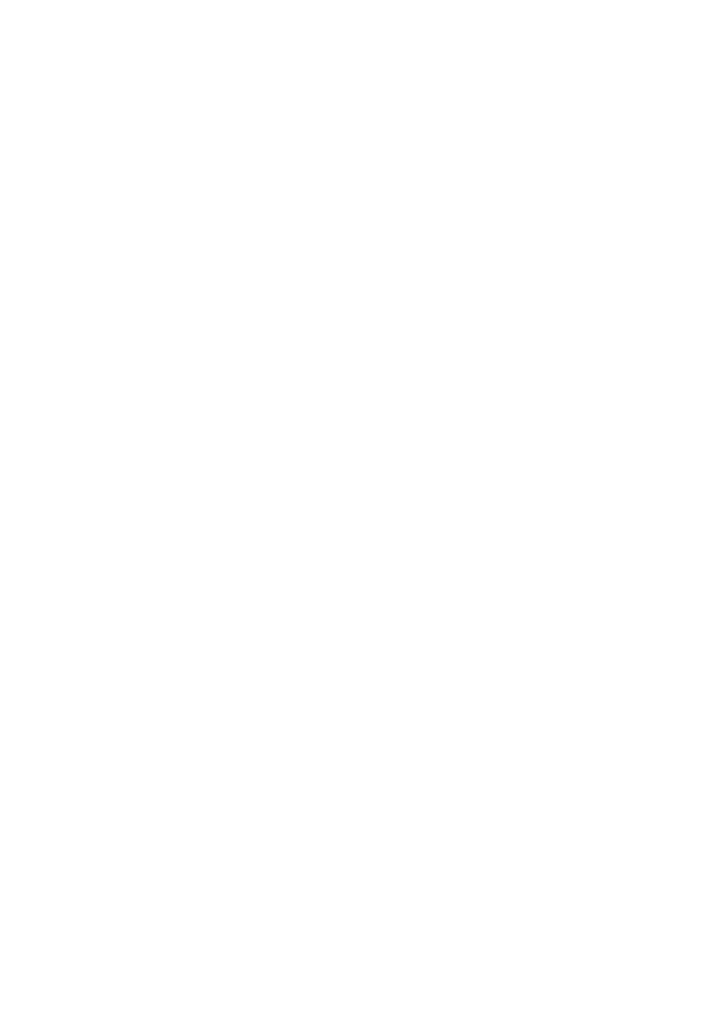
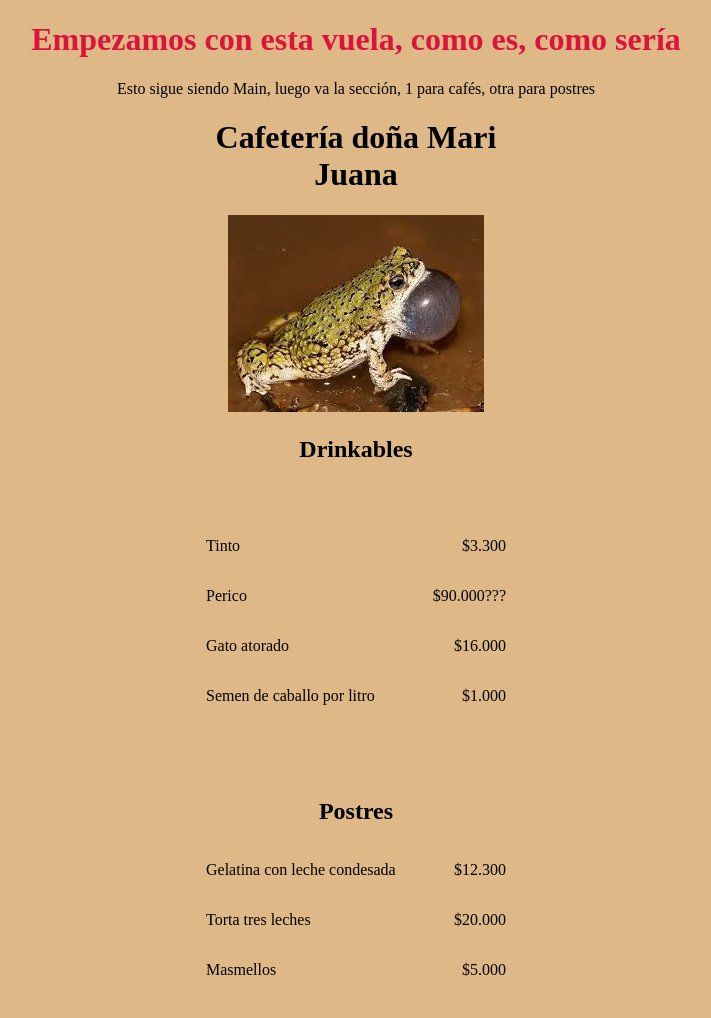
Before and after one commit to JuanchoSuarez/ResponsiveWeb, a plain HTML site: page JFS-M2-MenuCafe CSS/index.html in a window 1280 px wide. Shown: the whole page, without its empty margins (284-995 px from the left). Before the commit the page ends 800 px from the top, so only its background shows below. Drawn offline with Linux system fonts and the light colour scheme.

Commit message:
Conceptos aprendidos de CSS y HTML5 hasta la mitad del curso

```diff
--- a/JFS-M2-MenuCafe CSS/index.html
+++ b/JFS-M2-MenuCafe CSS/index.html
@@ -1,17 +1,75 @@
 <!-- En este proyecto voy a ver las bases de Cascading Style Sheet haciendo el menú de un café. Dice como deben ser mostrados los elementos de HTML -->
 <!-- Siempre (como en cualquier index) se debe poner el !DOCTYPE html y si quiere lang="es" -->
  <!DOCTYPE html>
- <html lang="en">
+ <html lang="es">
     <head>
         <meta charset="UTF-8">
         <meta name="description" content="Primer acercamiento a CSS">
         <meta name="author" content="Juancho">
+        <title>Menu Cafetería</title>
+        <!-- Para tener control sobre lo que se ve en pantalla, se agrega 'style' -->
+        <!-- Dentro va a tener un elemento (h1, p, img) { propiedad (color, tamaño): valor (20px, rojo, ...) }-->
+        <!-- Un ejemplo es el siguiente, donde se va a estilizar un titulo, si yo digo h1 como elemento, todos los h1s van a seguir esa regla que yo ponga en el stilo -->
+        <style>
+            /* Tenia estructuras de CSS acá, pero ahora están en STYLES.CSS */
+        </style>
+<!-- Lo que he hecho es poner todos los elementos con esta regla, pero como voy a poner muchos mas a lo largo del index, creo un archivo styles.css y linkeo el stilo al elemento -->
+
+<!-- Si o Si se tiene que poner la referencia del styles.css en el head del HTML: -->
+    <link rel="stylesheet" href="styles.css">
     </head>
+
     <body>
-     <section>
-      <main>
+      <!-- Para yo darle reglas al siguiente h1, según su id puedo decirle, en styles, que hacer: -->
+      <h1 id="titulo-pagina">Empezamos con esta vuela, como es, como sería</h1>
 
-      </main>
-     </section>
+      <p class="centrado">Esto sigue siendo Main, luego va la sección, 1 para cafés, otra para postres</p>
+     </main>
+      <div id="sapo">
+        <h1>Cafetería doña Mari Juana</h1>
+        <img src="sapo feo.jpeg" alt="Es un sapo re feo">
+        <br>
+        <h2>Drinkables</h2>
+      </div>
+
+      <!--
+      <div id="img">
+        <h2>Imagen puesta en styles:</h2>
+      </div>
+      -->
+
+      <div id="article">
+       <article class="item">
+      <!-- En el ejemplo del menú de café, se utiliza un articulo para poner elementos relacionados como el sabor del cafe y su precio -->
+        <br>
+        <p class="bebida">Tinto</p><p class="precio">$3.300</p>
+      <!-- p es un elemento de tipo bloque que toma todo el espacio del padre, para que sea inline, en css se pone... (en .item) -->
+       </article>
+
+       <article class="item">
+        <p class="bebida">Perico</p><p class="precio">$90.000???</p>
+       </article>
+
+       <article class="item">
+        <p class="bebida">Gato atorado</p><p class="precio">$16.000</p>
+       </article>
+
+       <article class="item">
+         <p class="bebida">Semen de caballo por litro</p><p class="precio">$1.000</p>
+       </article>
+      </div>
+
+      <div id="article">
+       <section class="item">
+        <br>
+        <h2 class="centrado">Postres</h2>
+        <p class="postre">Gelatina con leche condesada</p><p class="precio">$12.300</p>
+        <p class="postre">Torta tres leches</p><p class="precio">$20.000</p>
+        <p class="postre">Masmellos</p><p class="precio">$5.000</p>
+       </section>
+      </div>
+
+      </section>
+
     </body>
  </html>
--- /dev/null
+++ b/JFS-M2-MenuCafe CSS/styles.css
@@ -0,0 +1,57 @@
+/* Cuando se inicia con un . se hace referencia a una clase, es decir que varios elementos van a utilizar esta regla */
+.centrado {
+    text-align: center;
+}
+
+/* Con el # de inicio, solo se hace referencia a 1 elemento, haciendo referencia al ID*/
+#titulo-pagina {
+    text-align: center;
+    color: crimson;
+}
+
+/* Se le cambia el color el background definiendo como elemento el body y dandole las reglas */
+body {
+    background-color: burlywood;
+    /*background-image: url(bob\ feo.jpeg); */
+
+}
+
+#sapo {
+    width: 300px;
+    margin-left: auto;
+    margin-right: auto;
+    text-align: center;
+}
+
+#img {
+}
+
+/* Haciendo paddings de espacio externo hacia el contenido, si yo tengo los 4 lados, puedo resumirlo solo haciendo un padding:  */
+#article {
+    width: 300px;
+    padding: 20px;
+    margin-left: auto;
+    margin-right: auto;
+}
+
+/* Teniendo en cuenta que los caracteres del precio son mnenos que el nombre de la bebida, se le da un 75% de margen al nombre y 25% al precio */
+.bebida {
+    width: 75%;
+    text-align: left;
+}
+
+.precio {
+    width: 25%;
+    text-align: right;
+}
+
+/* display dice como se deben mostrar o modificar los bloques. En este caso se ponen todos los p que estén en la clase .item del articulo según las reglas: */
+.item p {
+    display: inline-block;
+}
+
+/* Se pueden aniadar  */
+.postre, .postre2 {
+    width: 75%;
+    text-align: left;
+}
```
Also changed, not shown: JFS-M2-MenuCafe CSS/bob feo.jpeg (added), JFS-M2-MenuCafe CSS/sapo feo.jpeg (added).
